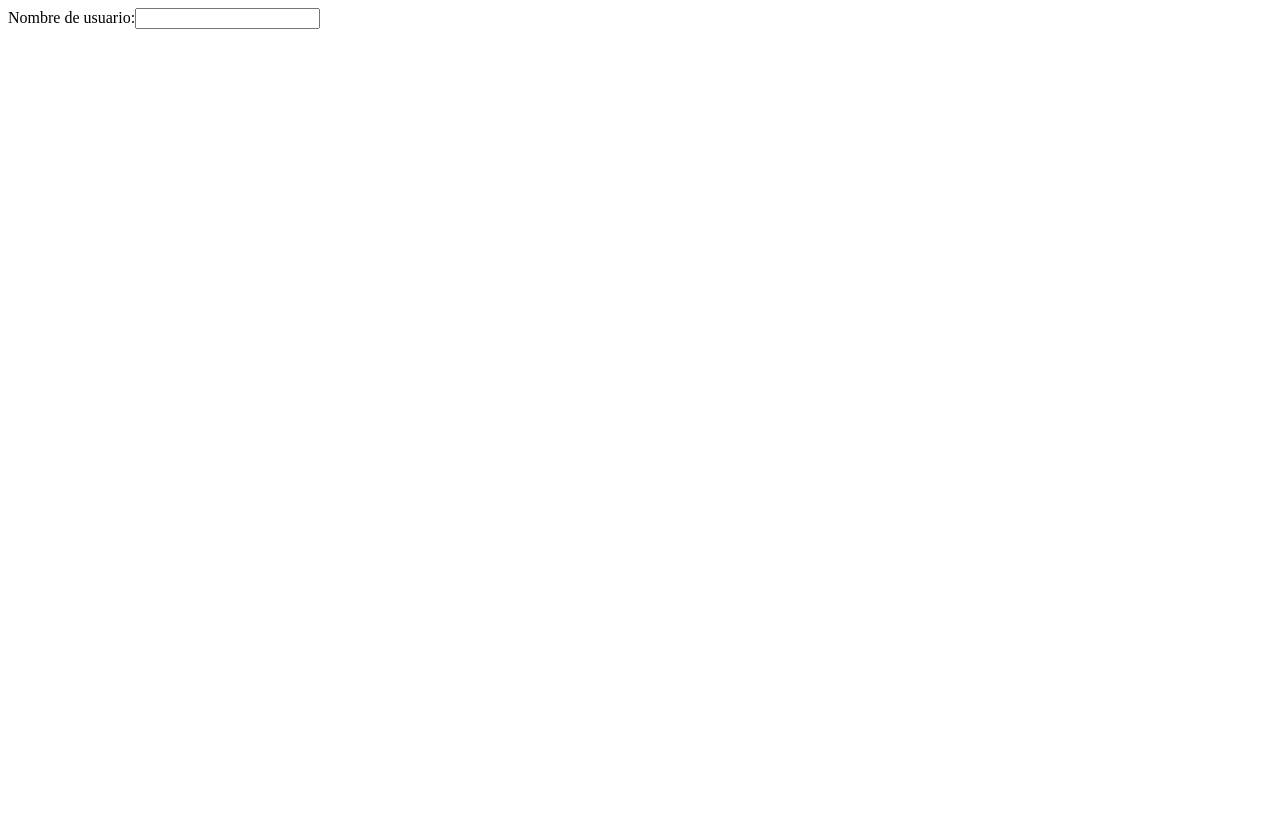
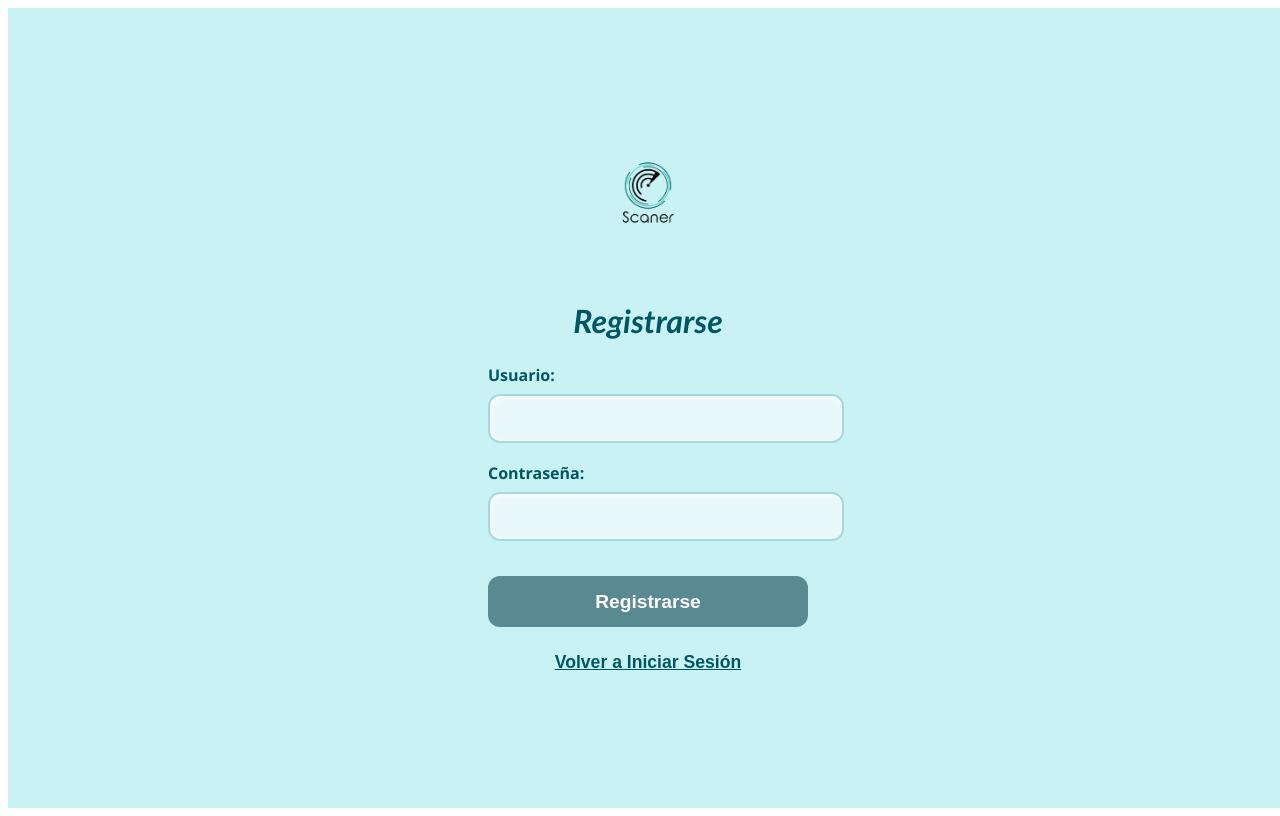
Before and after one commit to vadiazsudamericano/frontendpiensa, an Angular app: page /register in a window 1280 px wide. Built offline with nearby package versions, Linux system fonts and the light colour scheme.

Commit message:
Arreglado registro sin email y estilo igual a login

```diff
--- a/src/app/login/login.css
+++ b/src/app/login/login.css
@@ -1,11 +1,26 @@
 .full-screen-container {
   background-color: #c9f2f5;
+  width: 100vw;
+  height: 100vh;
   padding: 2rem 3rem;
-  border-radius: 12px;
-  box-shadow: 0 8px 20px rgba(0,0,0,0.7);
+  box-sizing: border-box;
+  border-radius: 0;
+  box-shadow: none;
   text-align: center;
   color: #005663;
   font-family: 'Segoe UI', Tahoma, Geneva, Verdana, sans-serif;
+
+  /* Flexbox para centrar vertical y horizontal */
+  display: flex;
+  flex-direction: column;
+  justify-content: center;
+  align-items: center;
+}
+
+.logo {
+  width: 120px; /* Ajusta el tamaño del logo */
+  height: auto;
+  margin-bottom: 2rem;
 }
 
 .full-screen-container h2 {
@@ -13,77 +28,94 @@
   margin-bottom: 1.5rem;
   font-family:'Trebuchet MS', 'Lucida Sans Unicode', 'Lucida Grande', 'Lucida Sans', Arial, sans-serif;
   font-style: oblique;
+  font-weight: 700;
+  font-size: 2rem;
+}
+
+.full-screen-container form {
+  width: 320px; /* Ancho fijo para el formulario */
 }
 
 .full-screen-container label {
   display: block;
   text-align: left;
-  margin-bottom: 0.4rem;
+  margin-bottom: 0.5rem;
   font-weight: 600;
   color: #005663;
+  font-size: 1rem;
 }
 
+.full-screen-container input[type="text"],
 .full-screen-container input[type="email"],
 .full-screen-container input[type="password"] {
   width: 100%;
-  padding: 0.6rem 0.8rem;
-  margin-bottom: 0.8rem;
-  border: 2px solid #ffffff;
-  border-radius: 8px;
-  background-color: #FFF0F0;
-  color: #000000;
-  font-size: 1rem;
-  transition: border-color 0.3s ease;
+  padding: 0.75rem 1rem;
+  margin-bottom: 1.2rem;
+  border: 2px solid #a7d8de;
+  border-radius: 12px;
+  background-color: #e9f8fb;
+  color: #003845;
+  font-size: 1.1rem;
+  font-weight: 500;
+  box-shadow: inset 2px 2px 6px rgba(255, 255, 255, 0.8);
+  transition: border-color 0.3s ease, box-shadow 0.3s ease;
 }
 
-.full-screen-container input:focus {
-  border-color: #000000;
+.full-screen-container input[type="text"]:focus,
+.full-screen-container input[type="email"]:focus,
+.full-screen-container input[type="password"]:focus {
+  border-color: #005663;
+  box-shadow: 0 0 8px #007a8a;
   outline: none;
+  background-color: #ffffff;
 }
 
 .full-screen-container button[type="submit"] {
   width: 100%;
-  background-color: #4f8d92;
+  background-color: #007a8a;
   color: #ffffff;
   border: none;
-  padding: 0.8rem;
-  border-radius: 8px;
-  font-size: 1.1rem;
+  padding: 0.9rem;
+  border-radius: 12px;
+  font-size: 1.2rem;
   cursor: pointer;
-  font-weight: bold;
-  transition: background-color 0.3s ease;
+  font-weight: 700;
+  transition: background-color 0.3s ease, box-shadow 0.3s ease;
   margin-top: 1rem;
+  box-shadow: 0 4px 10px rgba(0, 122, 138, 0.5);
 }
 
 .full-screen-container button[type="submit"]:disabled {
-  background-color: #000000bd;
+  background-color: #5a8a91;
   cursor: not-allowed;
+  box-shadow: none;
 }
 
 .full-screen-container button[type="submit"]:hover:not(:disabled) {
-  background-color: #062222;
+  background-color: #005663;
+  box-shadow: 0 6px 15px rgba(0, 86, 99, 0.7);
 }
 
 .full-screen-container .error-message {
-  color: #005663;
-  font-weight: bold;
-  font-size: 0.85rem;
-  margin-bottom: 0.8rem;
+  color: #d9534f;
+  font-weight: 700;
+  font-size: 0.9rem;
+  margin-bottom: 1rem;
   text-align: left;
 }
 
 .full-screen-container .link-button {
-  margin-top: 1rem;
+  margin-top: 1.5rem;
   background: none;
   border: none;
-  color: #002a28;
+  color: #005663;
   cursor: pointer;
   font-weight: 600;
-  font-size: 1rem;
+  font-size: 1.1rem;
   text-decoration: underline;
   transition: color 0.3s ease;
 }
 
 .full-screen-container .link-button:hover {
-  color: #003e4b;
+  color: #003844;
 }
--- a/src/app/register/register.css
+++ b/src/app/register/register.css
@@ -1,11 +1,48 @@
+html, body {
+  margin: 0;
+  padding: 0;
+  height: 100%;
+}
+
 .full-screen-container {
   background-color: #c9f2f5;
-  padding: 2rem 3rem;
-  border-radius: 12px;
-  box-shadow: 0 8px 20px rgba(0,0,0,0.7);
+  width: 100vw;
+  height: 100vh;
+  padding: 1rem 3rem 2rem 3rem; /* menos padding arriba */
+  box-sizing: border-box;
+
+  display: flex;
+  flex-direction: column;
+  justify-content: center;
+  align-items: center;
+
   text-align: center;
   color: #005663;
   font-family: 'Segoe UI', Tahoma, Geneva, Verdana, sans-serif;
+}
+.full-screen-container {
+  background-color: #c9f2f5;
+  width: 100vw;
+  height: 100vh;
+  padding: 2rem 3rem;
+  box-sizing: border-box;
+  border-radius: 0;
+  box-shadow: none;
+  text-align: center;
+  color: #005663;
+  font-family: 'Segoe UI', Tahoma, Geneva, Verdana, sans-serif;
+
+  /* Flexbox para centrar vertical y horizontal */
+  display: flex;
+  flex-direction: column;
+  justify-content: center;
+  align-items: center;
+}
+
+.logo {
+  width: 120px; /* Ajusta el tamaño del logo */
+  height: auto;
+  margin-bottom: 2rem;
 }
 
 .full-screen-container h2 {
@@ -13,77 +50,94 @@
   margin-bottom: 1.5rem;
   font-family:'Trebuchet MS', 'Lucida Sans Unicode', 'Lucida Grande', 'Lucida Sans', Arial, sans-serif;
   font-style: oblique;
+  font-weight: 700;
+  font-size: 2rem;
+}
+
+.full-screen-container form {
+  width: 320px; /* Ancho fijo para el formulario */
 }
 
 .full-screen-container label {
   display: block;
   text-align: left;
-  margin-bottom: 0.4rem;
+  margin-bottom: 0.5rem;
   font-weight: 600;
   color: #005663;
+  font-size: 1rem;
 }
 
+.full-screen-container input[type="text"],
 .full-screen-container input[type="email"],
 .full-screen-container input[type="password"] {
   width: 100%;
-  padding: 0.6rem 0.8rem;
-  margin-bottom: 0.8rem;
-  border: 2px solid #ffffff;
-  border-radius: 8px;
-  background-color: #FFF0F0;
-  color: #000000;
-  font-size: 1rem;
-  transition: border-color 0.3s ease;
+  padding: 0.75rem 1rem;
+  margin-bottom: 1.2rem;
+  border: 2px solid #a7d8de;
+  border-radius: 12px;
+  background-color: #e9f8fb;
+  color: #003845;
+  font-size: 1.1rem;
+  font-weight: 500;
+  box-shadow: inset 2px 2px 6px rgba(255, 255, 255, 0.8);
+  transition: border-color 0.3s ease, box-shadow 0.3s ease;
 }
 
-.full-screen-container input:focus {
-  border-color: #000000;
+.full-screen-container input[type="text"]:focus,
+.full-screen-container input[type="email"]:focus,
+.full-screen-container input[type="password"]:focus {
+  border-color: #005663;
+  box-shadow: 0 0 8px #007a8a;
   outline: none;
+  background-color: #ffffff;
 }
 
 .full-screen-container button[type="submit"] {
   width: 100%;
-  background-color: #4f8d92;
+  background-color: #007a8a;
   color: #ffffff;
   border: none;
-  padding: 0.8rem;
-  border-radius: 8px;
-  font-size: 1.1rem;
+  padding: 0.9rem;
+  border-radius: 12px;
+  font-size: 1.2rem;
   cursor: pointer;
-  font-weight: bold;
-  transition: background-color 0.3s ease;
+  font-weight: 700;
+  transition: background-color 0.3s ease, box-shadow 0.3s ease;
   margin-top: 1rem;
+  box-shadow: 0 4px 10px rgba(0, 122, 138, 0.5);
 }
 
 .full-screen-container button[type="submit"]:disabled {
-  background-color: #000000bd;
+  background-color: #5a8a91;
   cursor: not-allowed;
+  box-shadow: none;
 }
 
 .full-screen-container button[type="submit"]:hover:not(:disabled) {
-  background-color: #062222;
+  background-color: #005663;
+  box-shadow: 0 6px 15px rgba(0, 86, 99, 0.7);
 }
 
 .full-screen-container .error-message {
-  color: #005663;
-  font-weight: bold;
-  font-size: 0.85rem;
-  margin-bottom: 0.8rem;
+  color: #d9534f;
+  font-weight: 700;
+  font-size: 0.9rem;
+  margin-bottom: 1rem;
   text-align: left;
 }
 
 .full-screen-container .link-button {
-  margin-top: 1rem;
+  margin-top: 1.5rem;
   background: none;
   border: none;
-  color: #002a28;
+  color: #005663;
   cursor: pointer;
   font-weight: 600;
-  font-size: 1rem;
+  font-size: 1.1rem;
   text-decoration: underline;
   transition: color 0.3s ease;
 }
 
 .full-screen-container .link-button:hover {
-  color: #003e4b;
+  color: #003844;
 }
--- a/src/app/register/register.html
+++ b/src/app/register/register.html
@@ -1,7 +1,13 @@
-<label for="username">Nombre de usuario:</label>
+<div class="full-screen-container">
+  <img src="scanerlogo.png" alt="Scanner Logo" class="logo" />
+
+  <h2>Registrarse</h2>
+
+  <form (ngSubmit)="register()" #registerForm="ngForm">
+    <label for="username">Usuario:</label>
     <input
+      type="text"
       id="username"
-  type="text"
       [(ngModel)]="username"
       name="username"
       required
@@ -10,3 +16,23 @@
     <div class="error-message" *ngIf="usernameInput.invalid && usernameInput.touched">
       Por favor ingresa un nombre de usuario.
     </div>
+
+    <label for="password">Contraseña:</label>
+    <input
+      type="password"
+      id="password"
+      [(ngModel)]="password"
+      name="password"
+      required
+      minlength="6"
+      #passwordInput="ngModel"
+    />
+    <div class="error-message" *ngIf="passwordInput.invalid && passwordInput.touched">
+      La contraseña debe tener al menos 6 caracteres.
+    </div>
+
+    <button type="submit" [disabled]="registerForm.invalid">Registrarse</button>
+  </form>
+
+  <button class="link-button" (click)="goToLogin()">Volver a Iniciar Sesión</button>
+</div>
--- a/src/app/register/register.ts
+++ b/src/app/register/register.ts
@@ -21,11 +21,11 @@ export class RegisterComponent {
   register() {
     const user = { username: this.username, password: this.password };
     this.http.post(`${environment.apiUrl}/users/register`, user).subscribe({
-      next: (res) => {
+      next: () => {
         alert('Usuario registrado con éxito');
         this.router.navigate(['/']);
       },
-      error: (err) => {
+      error: () => {
         alert('Error al registrar usuario');
       }
     });
```
Lines whose indentation alone changed are shown as unchanged.
